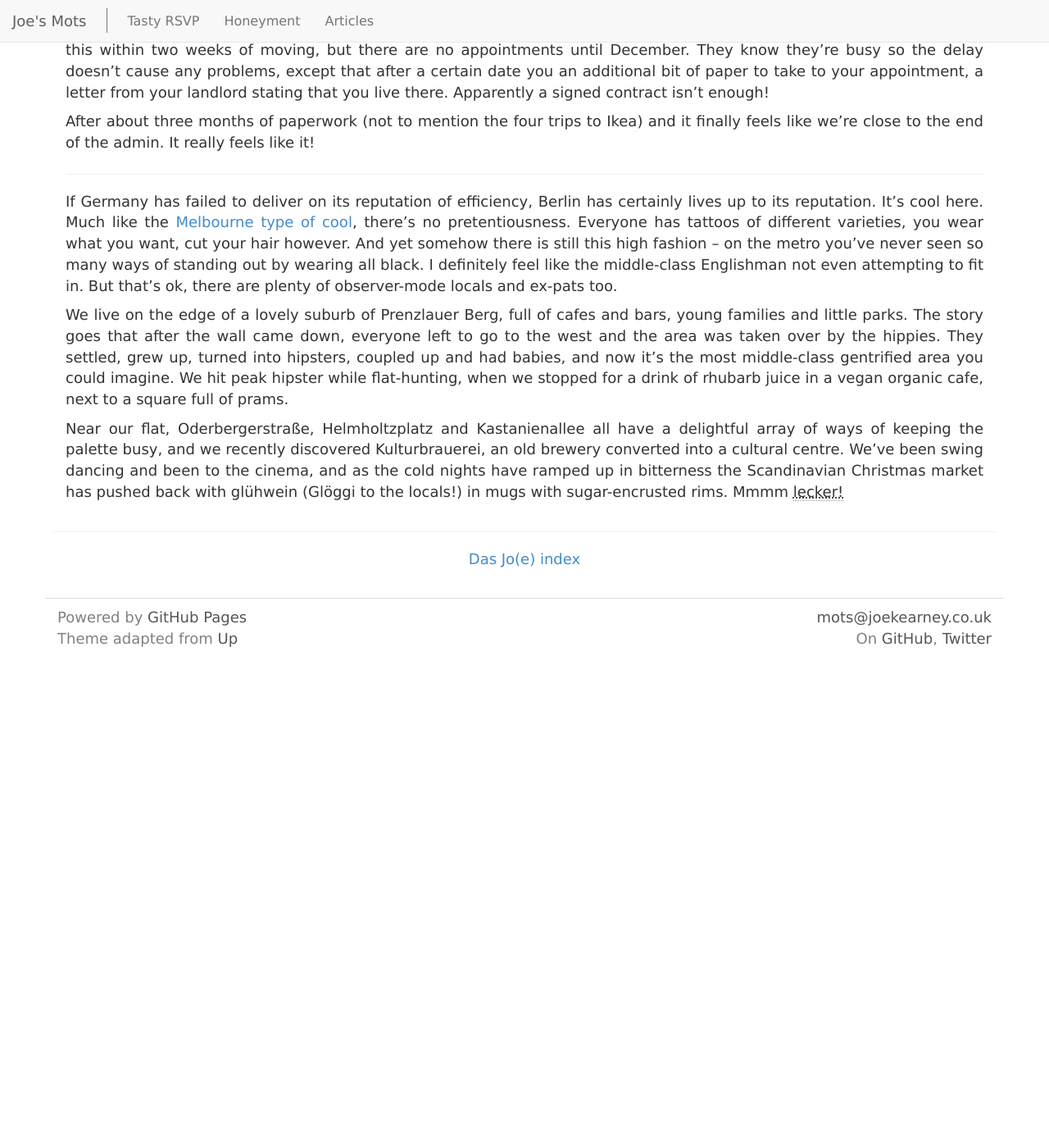
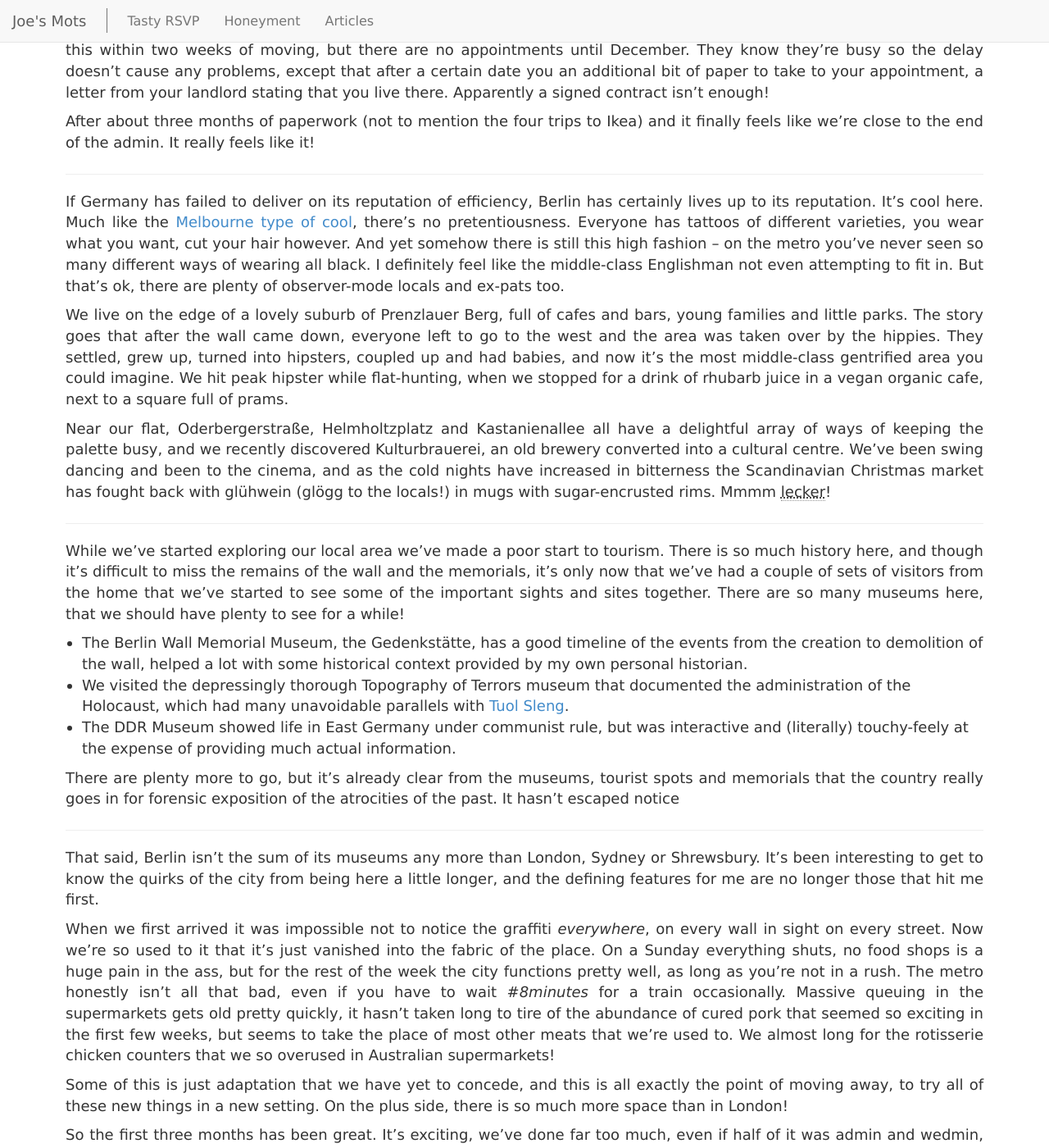
Before and after one commit to joekearney/joekearney.github.io, a Jekyll site: the page built from _posts/germany/2015-12-01-better-late-than-never.md, in a window 1280 px wide and 1400 px high, scrolled down 751 px. Shown: the whole window at 82% size. Built offline with Jekyll 4.4.1, drawn with Linux system fonts in a browser that asks for light colours; some web fonts are replaced; before the commit the page ends 1553 px from its top, so only the background shows below that; some of the changed text lies outside the part shown.

Commit message:
first germany blog, first complete draft

```diff
--- a/_posts/germany/2015-12-01-better-late-than-never.md
+++ b/_posts/germany/2015-12-01-better-late-than-never.md
@@ -31,8 +31,28 @@ After about three months of paperwork (not to mention the four trips to Ikea) an
 
 ***
 
-If Germany has failed to deliver on its reputation of efficiency, Berlin has certainly lives up to its reputation. It's cool here. Much like the [Melbourne type of cool](/posts/cafe-melbourne/), there's no pretentiousness. Everyone has tattoos of different varieties, you wear what you want, cut your hair however. And yet somehow there is still this high fashion -- on the metro you've never seen so many ways of standing out by wearing all black. I definitely feel like the middle-class Englishman not even attempting to fit in. But that's ok, there are plenty of observer-mode locals and ex-pats too.
+If Germany has failed to deliver on its reputation of efficiency, Berlin has certainly lives up to its reputation. It's cool here. Much like the [Melbourne type of cool](/posts/cafe-melbourne/), there's no pretentiousness. Everyone has tattoos of different varieties, you wear what you want, cut your hair however. And yet somehow there is still this high fashion -- on the metro you've never seen so many different ways of wearing all black. I definitely feel like the middle-class Englishman not even attempting to fit in. But that's ok, there are plenty of observer-mode locals and ex-pats too.
 
 We live on the edge of a lovely suburb of Prenzlauer Berg, full of cafes and bars, young families and little parks. The story goes that after the wall came down, everyone left to go to the west and the area was taken over by the hippies. They settled, grew up, turned into hipsters, coupled up and had babies, and now it's the most middle-class gentrified area you could imagine. We hit peak hipster while flat-hunting, when we stopped for a drink of rhubarb juice in a vegan organic cafe, next to a square full of prams.
 
-Near our flat, Oderbergerstraße, Helmholtzplatz and Kastanienallee all have a delightful array of ways of keeping the palette busy, and we recently discovered Kulturbrauerei, an old brewery converted into a cultural centre. We've been swing dancing and been to the cinema, and as the cold nights have ramped up in bitterness the Scandinavian Christmas market has pushed back with glühwein (Glöggi to the locals!) in mugs with sugar-encrusted rims. Mmmm <abbr title="yummy!">lecker!</abbr>
+Near our flat, Oderbergerstraße, Helmholtzplatz and Kastanienallee all have a delightful array of ways of keeping the palette busy, and we recently discovered Kulturbrauerei, an old brewery converted into a cultural centre. We've been swing dancing and been to the cinema, and as the cold nights have increased in bitterness the Scandinavian Christmas market has fought back with glühwein (glögg to the locals!) in mugs with sugar-encrusted rims. Mmmm <abbr title="yummy!">lecker</abbr>!
+
+***
+
+While we've started exploring our local area we've made a poor start to tourism. There is so much history here, and though it's difficult to miss the remains of the wall and the memorials, it's only now that we've had a couple of sets of visitors from the home that we've started to see some of the important sights and sites together. There are so many museums here, that we should have plenty to see for a while!
+
+* The Berlin Wall Memorial Museum, the Gedenkstätte, has a good timeline of the events from the creation to demolition of the wall, helped a lot with some historical context provided by my own personal historian.
+* We visited the depressingly thorough Topography of Terrors museum that documented the administration of the Holocaust, which had many unavoidable parallels with [Tuol Sleng](/posts/tuol-sleng-genocide-museum/).
+* The DDR Museum showed life in East Germany under communist rule, but was interactive and (literally) touchy-feely at the expense of providing much actual information.
+
+There are plenty more to go, but it's already clear from the museums, tourist spots and memorials that the country really goes in for forensic exposition of the atrocities of the past. It hasn't escaped notice
+
+***
+
+That said, Berlin isn't the sum of its museums any more than London, Sydney or Shrewsbury. It's been interesting to get to know the quirks of the city from being here a little longer, and the defining features for me are no longer those that hit me first.
+
+When we first arrived it was impossible not to notice the graffiti _everywhere_, on every wall in sight on every street. Now we're so used to it that it's just vanished into the fabric of the place. On a Sunday everything shuts, no food shops is a huge pain in the ass, but for the rest of the week the city functions pretty well, as long as you're not in a rush. The metro honestly isn't all that bad, even if you have to wait _#8minutes_ for a train occasionally. Massive queuing in the supermarkets gets old pretty quickly, it hasn't taken long to tire of the abundance of cured pork that seemed so exciting in the first few weeks, but seems to take the place of most other meats that we're used to. We almost long for the rotisserie chicken counters that we so overused in Australian supermarkets!
+
+Some of this is just adaptation that we have yet to concede, and this is all exactly the point of moving away, to try all of these new things in a new setting. On the plus side, there is so much more space than in London!
+
+So the first three months has been great. It's exciting, we've done far too much, even if half of it was admin and wedmin, and we're definitely beginning to get to grips with quotidienne life here. It's easy to complain about the little things but the adventure is much bigger than the paperwork and range of charcuterie.
```
